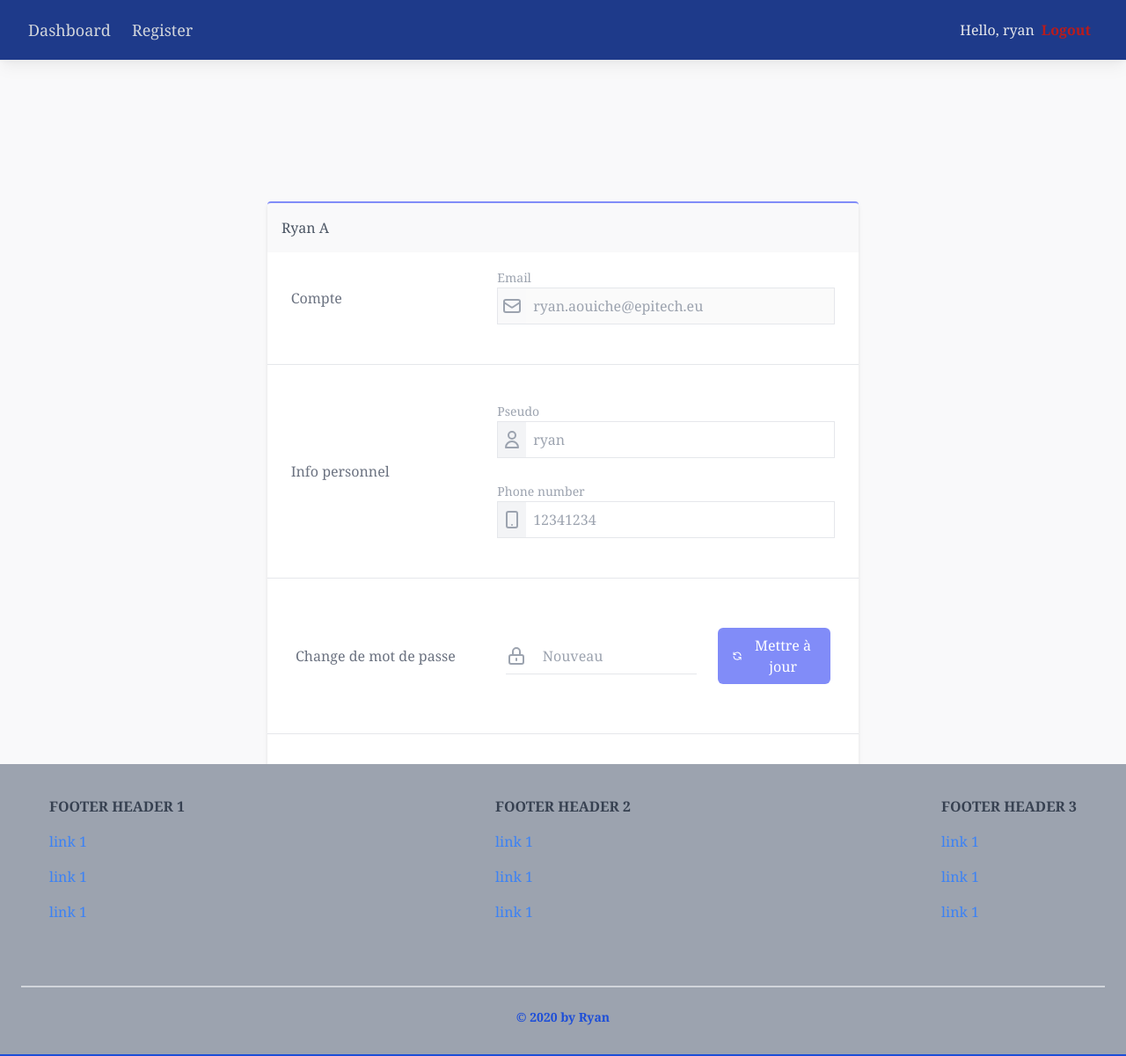
After one commit to ryan-1337/my_driving_school, a Django app: page /intra/edit_profil/ in a window 1280 px wide. The commit adds this page. Shown: the whole page at 88% size. Run offline with Django 3.2, Linux system fonts and the light colour scheme; a user stored in the database is signed in; style sheets or scripts are compiled from the project's sources.

Commit message:
create permission and add edit profil

```diff
--- a/python_my_driving_school/intra/models.py
+++ b/python_my_driving_school/intra/models.py
@@ -36,4 +36,4 @@ class Rdv(models.Model):
     places = models.CharField(max_length=200)
     instructor = models.CharField(max_length=200)
 
-    user = models.ForeignKey(User, null=True, on_delete=models.CASCADE)
+    user = models.ForeignKey(User, blank=True, null=True, on_delete=models.CASCADE)
--- /dev/null
+++ b/python_my_driving_school/intra/templates/accounts/edit_profil.html
@@ -0,0 +1,172 @@
+{% extends 'accounts/main.html' %}
+{% block content %}
+<section class="py-40 bg-gray-100  bg-opacity-50 h-screen">
+    <div class="mx-auto container max-w-2xl md:w-3/4 shadow-md">
+      <div class="bg-gray-100 p-4 border-t-2 bg-opacity-5 border-indigo-400 rounded-t">
+        <div class="max-w-sm mx-auto md:w-full md:mx-0">
+          <div class="inline-flex items-center space-x-4">
+
+            <h1 class="text-gray-600">{{user.first_name}} {{user.last_name}}</h1>
+          </div>
+        </div>
+      </div>
+      <div class="bg-white space-y-6">
+        <div class="md:inline-flex space-y-4 md:space-y-0 w-full p-4 text-gray-500 items-center">
+          <h2 class="md:w-1/3 max-w-sm mx-auto">Compte</h2>
+          <div class="md:w-2/3 max-w-sm mx-auto">
+            <label class="text-sm text-gray-400">Email</label>
+            <div class="w-full inline-flex border">
+              <div class="pt-2 w-1/12 bg-gray-100 bg-opacity-50">
+                <svg
+                  fill="none"
+                  class="w-6 text-gray-400 mx-auto"
+                  viewBox="0 0 24 24"
+                  stroke="currentColor"
+                >
+                  <path
+                    stroke-linecap="round"
+                    stroke-linejoin="round"
+                    stroke-width="2"
+                    d="M3 8l7.89 5.26a2 2 0 002.22 0L21 8M5 19h14a2 2 0 002-2V7a2 2 0 00-2-2H5a2 2 0 00-2 2v10a2 2 0 002 2z"
+                  />
+                </svg>
+              </div>
+              <input
+                type="email"
+                class="w-11/12 focus:outline-none focus:text-gray-600 p-2"
+                placeholder={{user.email}}
+                disabled
+              />
+            </div>
+          </div>
+        </div>
+
+        <hr />
+        <div class="md:inline-flex  space-y-4 md:space-y-0  w-full p-4 text-gray-500 items-center">
+          <h2 class="md:w-1/3 mx-auto max-w-sm">Info personnel</h2>
+          <div class="md:w-2/3 mx-auto max-w-sm space-y-5">
+            <div>
+              <label class="text-sm text-gray-400">Pseudo</label>
+              <div class="w-full inline-flex border">
+                <div class="w-1/12 pt-2 bg-gray-100">
+                  <svg
+                    fill="none"
+                    class="w-6 text-gray-400 mx-auto"
+                    viewBox="0 0 24 24"
+                    stroke="currentColor"
+                  >
+                    <path
+                      stroke-linecap="round"
+                      stroke-linejoin="round"
+                      stroke-width="2"
+                      d="M16 7a4 4 0 11-8 0 4 4 0 018 0zM12 14a7 7 0 00-7 7h14a7 7 0 00-7-7z"
+                    />
+                  </svg>
+                </div>
+                <input
+                  type="text"
+                  class="w-11/12 focus:outline-none focus:text-gray-600 p-2"
+                  placeholder={{user.username}}
+                />
+              </div>
+            </div>
+            <div>
+              <label class="text-sm text-gray-400">Phone number</label>
+              <div class="w-full inline-flex border">
+                <div class="pt-2 w-1/12 bg-gray-100">
+                  <svg
+                    fill="none"
+                    class="w-6 text-gray-400 mx-auto"
+                    viewBox="0 0 24 24"
+                    stroke="currentColor"
+                  >
+                    <path
+                      stroke-linecap="round"
+                      stroke-linejoin="round"
+                      stroke-width="2"
+                      d="M12 18h.01M8 21h8a2 2 0 002-2V5a2 2 0 00-2-2H8a2 2 0 00-2 2v14a2 2 0 002 2z"
+                    />
+                  </svg>
+                </div>
+                <input
+                  type="text"
+                  class="w-11/12 focus:outline-none focus:text-gray-600 p-2"
+                  placeholder="12341234"
+                />
+              </div>
+            </div>
+          </div>
+        </div>
+
+        <hr />
+        <div class="md:inline-flex w-full space-y-4 md:space-y-0 p-8 text-gray-500 items-center">
+          <h2 class="md:w-4/12 max-w-sm mx-auto">Change de mot de passe</h2>
+
+          <div class="md:w-5/12 w-full md:pl-9 max-w-sm mx-auto space-y-5 md:inline-flex pl-2">
+            <div class="w-full inline-flex border-b">
+              <div class="w-1/12 pt-2">
+                <svg
+                  fill="none"
+                  class="w-6 text-gray-400 mx-auto"
+                  viewBox="0 0 24 24"
+                  stroke="currentColor"
+                >
+                  <path
+                    stroke-linecap="round"
+                    stroke-linejoin="round"
+                    stroke-width="2"
+                    d="M12 15v2m-6 4h12a2 2 0 002-2v-6a2 2 0 00-2-2H6a2 2 0 00-2 2v6a2 2 0 002 2zm10-10V7a4 4 0 00-8 0v4h8z"
+                  />
+                </svg>
+              </div>
+              <input
+                type="password"
+                class="w-11/12 focus:outline-none focus:text-gray-600 p-2 ml-4"
+                placeholder="Nouveau"
+              />
+            </div>
+          </div>
+
+          <div class="md:w-3/12 text-center md:pl-6">
+            <button class="text-white w-full mx-auto max-w-sm rounded-md text-center bg-indigo-400 py-2 px-4 inline-flex items-center focus:outline-none md:float-right">
+              <svg
+                fill="none"
+                class="w-4 text-white mr-2"
+                viewBox="0 0 24 24"
+                stroke="currentColor"
+              >
+                <path
+                  stroke-linecap="round"
+                  stroke-linejoin="round"
+                  stroke-width="2"
+                  d="M4 4v5h.582m15.356 2A8.001 8.001 0 004.582 9m0 0H9m11 11v-5h-.581m0 0a8.003 8.003 0 01-15.357-2m15.357 2H15"
+                />
+              </svg>
+              Mettre à jour
+            </button>
+          </div>
+        </div>
+
+        <hr />
+        <div class="w-full p-4 text-right text-gray-500">
+          <button class="inline-flex items-center focus:outline-none mr-4">
+            <svg
+              fill="none"
+              class="w-4 mr-2"
+              viewBox="0 0 24 24"
+              stroke="currentColor"
+            >
+              <path
+                stroke-linecap="round"
+                stroke-linejoin="round"
+                stroke-width="2"
+                d="M19 7l-.867 12.142A2 2 0 0116.138 21H7.862a2 2 0 01-1.995-1.858L5 7m5 4v6m4-6v6m1-10V4a1 1 0 00-1-1h-4a1 1 0 00-1 1v3M4 7h16"
+              />
+            </svg>
+            Annuler
+          </button>
+        </div>
+      </div>
+    </div>
+  </section>
+  {% endblock %}
--- a/python_my_driving_school/intra/templates/accounts/footer.html
+++ b/python_my_driving_school/intra/templates/accounts/footer.html
@@ -1,25 +1,25 @@
-<footer class="footer bg-white relative pt-1 border-b-2 border-blue-700">
+<footer class="footer bg-gray-400 relative pt-1 border-b-2 border-blue-700">
     <div class="container mx-auto px-6">
 
         <div class="sm:flex sm:mt-8">
             <div class="mt-8 sm:mt-0 sm:w-full sm:px-8 flex flex-col md:flex-row justify-between">
                 <div class="flex flex-col">
                     <span class="font-bold text-gray-700 uppercase mb-2">Footer header 1</span>
-                    <span class="my-2"><a href="#" class="text-blue-700  text-md hover:text-blue-500">link 1</a></span>
-                    <span class="my-2"><a href="#" class="text-blue-700  text-md hover:text-blue-500">link 1</a></span>
-                    <span class="my-2"><a href="#" class="text-blue-700  text-md hover:text-blue-500">link 1</a></span>
+                    <span class="my-2"><a href="#" class="text-blue-500  text-md hover:text-blue-500">link 1</a></span>
+                    <span class="my-2"><a href="#" class="text-blue-500  text-md hover:text-blue-500">link 1</a></span>
+                    <span class="my-2"><a href="#" class="text-blue-500  text-md hover:text-blue-500">link 1</a></span>
                 </div>
                 <div class="flex flex-col">
                     <span class="font-bold text-gray-700 uppercase mt-4 md:mt-0 mb-2">Footer header 2</span>
-                    <span class="my-2"><a href="#" class="text-blue-700 text-md hover:text-blue-500">link 1</a></span>
-                    <span class="my-2"><a href="#" class="text-blue-700  text-md hover:text-blue-500">link 1</a></span>
-                    <span class="my-2"><a href="#" class="text-blue-700 text-md hover:text-blue-500">link 1</a></span>
+                    <span class="my-2"><a href="#" class="text-blue-500 text-md hover:text-blue-500">link 1</a></span>
+                    <span class="my-2"><a href="#" class="text-blue-500  text-md hover:text-blue-500">link 1</a></span>
+                    <span class="my-2"><a href="#" class="text-blue-500 text-md hover:text-blue-500">link 1</a></span>
                 </div>
                 <div class="flex flex-col">
                     <span class="font-bold text-gray-700 uppercase mt-4 md:mt-0 mb-2">Footer header 3</span>
-                    <span class="my-2"><a href="#" class="text-blue-700  text-md hover:text-blue-500">link 1</a></span>
-                    <span class="my-2"><a href="#" class="text-blue-700  text-md hover:text-blue-500">link 1</a></span>
-                    <span class="my-2"><a href="#" class="text-blue-700  text-md hover:text-blue-500">link 1</a></span>
+                    <span class="my-2"><a href="#" class="text-blue-500  text-md hover:text-blue-500">link 1</a></span>
+                    <span class="my-2"><a href="#" class="text-blue-500  text-md hover:text-blue-500">link 1</a></span>
+                    <span class="my-2"><a href="#" class="text-blue-500  text-md hover:text-blue-500">link 1</a></span>
                 </div>
             </div>
         </div>
--- a/python_my_driving_school/intra/templates/accounts/login.html
+++ b/python_my_driving_school/intra/templates/accounts/login.html
@@ -20,6 +20,7 @@
         </div>
 
         <div class="text-grey-dark mt-6">
+            {{form.errors}}
             {% for message in messages %}
             <p id="messages">{{message}}</p>
             {% endfor %}
--- a/python_my_driving_school/intra/templates/accounts/navbar.html
+++ b/python_my_driving_school/intra/templates/accounts/navbar.html
@@ -1,3 +1,4 @@
+{% load intra_tags %}
 <nav id="header" class="w-full z-30 top-10 py-1 bg-blue-900 shadow-lg border-b border-gray-200 mt-0">
     <div class="w-full flex items-center justify-between mt-0 px-6 py-2">
        <label for="menu-toggle" class="cursor-pointer md:hidden block">
@@ -11,17 +12,20 @@
        <div class="hidden md:flex md:items-center md:w-auto w-full order-3 md:order-1" id="menu">
           <nav>
              <ul class="md:flex items-center justify-between text-base text-gray-300 pt-4 md:pt-0">
-                <li><a class="inline-block no-underline hover:text-white font-medium text-lg py-2 px-4 lg:-ml-2" href="#">Home</a></li>
-                <li><a class="inline-block no-underline hover:text-white font-medium text-lg py-2 px-4 lg:-ml-2" href="#">Products</a></li>
-                <li><a class="inline-block no-underline hover:text-white font-medium text-lg py-2 px-4 lg:-ml-2" href="#">About</a></li>
+                <li><a class="inline-block no-underline hover:text-white font-medium text-lg py-2 px-4 lg:-ml-2" href="/intra/dashboard/">Dashboard</a></li>
+                {% if user|has_group:'admin' %}
+                <li><a class="inline-block no-underline hover:text-white font-medium text-lg py-2 px-4 lg:-ml-2" href="/intra/register/">Register</a></li>
+                {% endif %}
              </ul>
           </nav>
        </div>
 
        <div class="order-2 md:order-3 flex flex-wrap items-center justify-end mr-0 md:mr-4" id="nav-content">
           <div class="auth flex items-center w-full md:w-full">
+             {% if not user.is_authenticated %}
              <button class="bg-transparent text-gray-500  p-2 rounded border border-gray-300 mr-4 hover:bg-gray-100 hover:text-gray-700">Sign in</button>
              <button class="bg-gray-50 text-gray-800  p-2 rounded  hover:bg-blue-500 hover:text-gray-100">Sign up</button>
+             {% endif %}
              {% if user.is_authenticated %}
              <span class="text-gray-200 ml-3 mr-2"> Hello, {{ request.user }} </span>
              <span class="text-red-700 font-semibold"><a href="{% url 'logout' %}"> Logout</a></span>
--- a/python_my_driving_school/intra/templates/accounts/register.html
+++ b/python_my_driving_school/intra/templates/accounts/register.html
@@ -29,6 +29,9 @@
             </form>
             <div class="text-center text-sm text-grey-dark mt-4">
                 {{form.errors}}
+            {% for message in messages %}
+            <p id="messages">{{message}}</p>
+            {% endfor %}
             </div>
         </div>
 
--- /dev/null
+++ b/python_my_driving_school/intra/templatetags/intra_tags.py
@@ -0,0 +1,7 @@
+from django import template
+
+register = template.Library()
+
+@register.filter(name='has_group')
+def has_group(user, group_name):
+    return user.groups.filter(name=group_name).exists()
--- a/python_my_driving_school/intra/urls.py
+++ b/python_my_driving_school/intra/urls.py
@@ -8,4 +8,5 @@ urlpatterns = [
     path('register/', views.registerPage, name="register"),
     path('login/', views.loginPage, name="login"),
     path('dashboard/', views.dashboardPage, name="dashboard"),
+    path('edit_profil/', views.editProfil, name="edit_profil"),
 ]
--- a/python_my_driving_school/intra/views.py
+++ b/python_my_driving_school/intra/views.py
@@ -1,33 +1,40 @@
 from django.shortcuts import render, redirect
 from django.contrib.auth.forms import UserCreationForm
 from django.contrib.auth import authenticate, login, logout
+from django.contrib.auth.models import Group
 from django.contrib import messages
 from django.contrib.auth.decorators import login_required
 from django.contrib.admin.views.decorators import staff_member_required
 
+from .forms import CreateUserForm
+from .decorators import unauthenticated_user, allowed_users
 
-from .forms import CreateUserForm
 
 # Create your views here.
 @login_required(login_url='login')
 def index(request):
-    return render(request, 'home/index.html')
+    return render(request, 'accounts/dashboard.html')
 
-@staff_member_required(login_url='login')
+@login_required(login_url='login')
+@allowed_users(allowed_roles=['admin', 'secretary'])
 def registerPage(request):
     form = CreateUserForm()
 
     if request.method == 'POST':
         form = CreateUserForm(request.POST)
         if form.is_valid():
-            form.save()
-            user = form.cleaned_data.get('username')
-            messages.success(request, 'Votre compte à était créer ' + user)
-            return redirect('login')
+            user = form.save()
+            username = form.cleaned_data.get('username')
+
+            group = Group.objects.get(name='student')
+            user.groups.add(group)
+
+            messages.success(request, 'Compte créer: ' + username)
 
     context = {'form': form}
     return render(request, 'accounts/register.html', context)
 
+@unauthenticated_user
 def loginPage(request):
 
     if request.method == 'POST':
@@ -52,3 +59,7 @@ def logoutUser(request):
 @login_required(login_url='login')
 def dashboardPage(request):
     return render(request, 'accounts/dashboard.html')
+
+@login_required(login_url='login')
+def editProfil(request):
+    return render(request, 'accounts/edit_profil.html')
```
Also changed, not shown: python_my_driving_school/intra/decorators.py (added, +26 -0 lines), python_my_driving_school/intra/templates/accounts/dashboard.html (+8 -8 lines), python_my_driving_school/db.sqlite3, python_my_driving_school/intra/migrations/0007_auto_20201217_1251.py (added).
